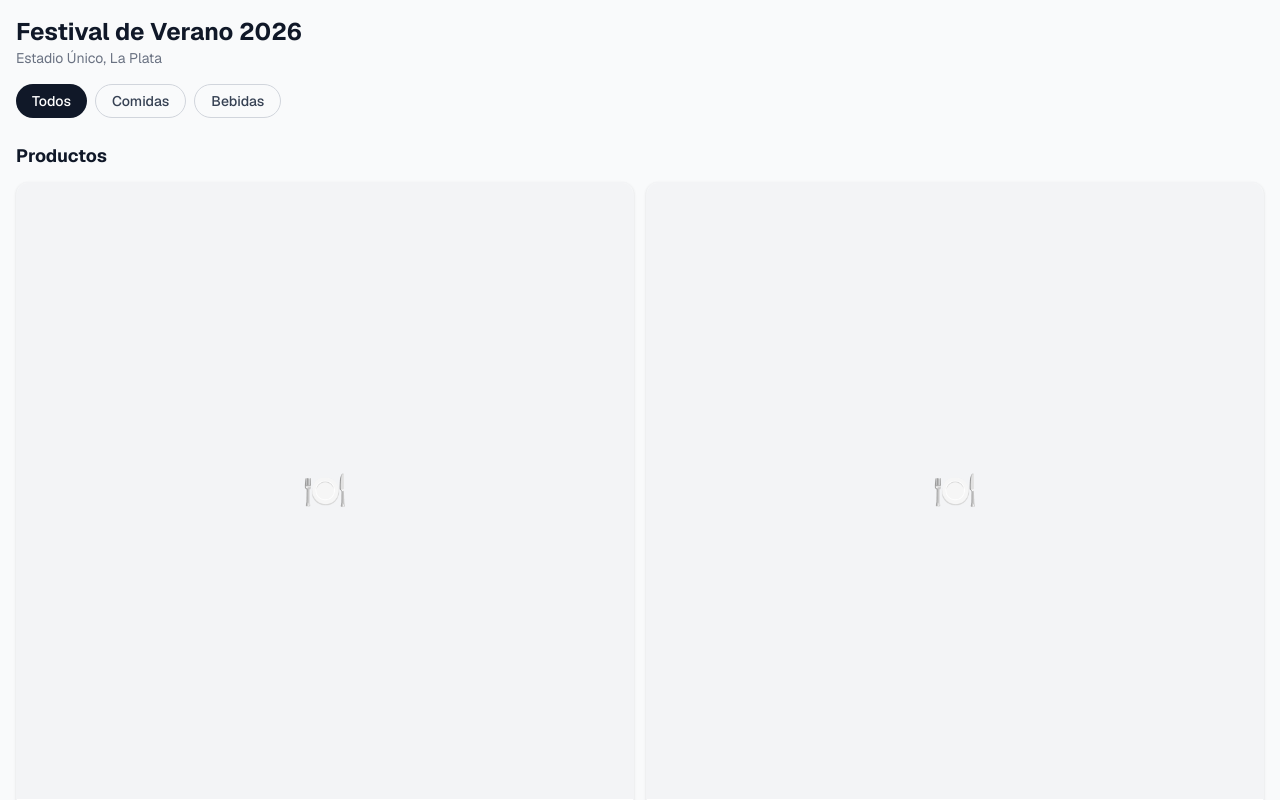
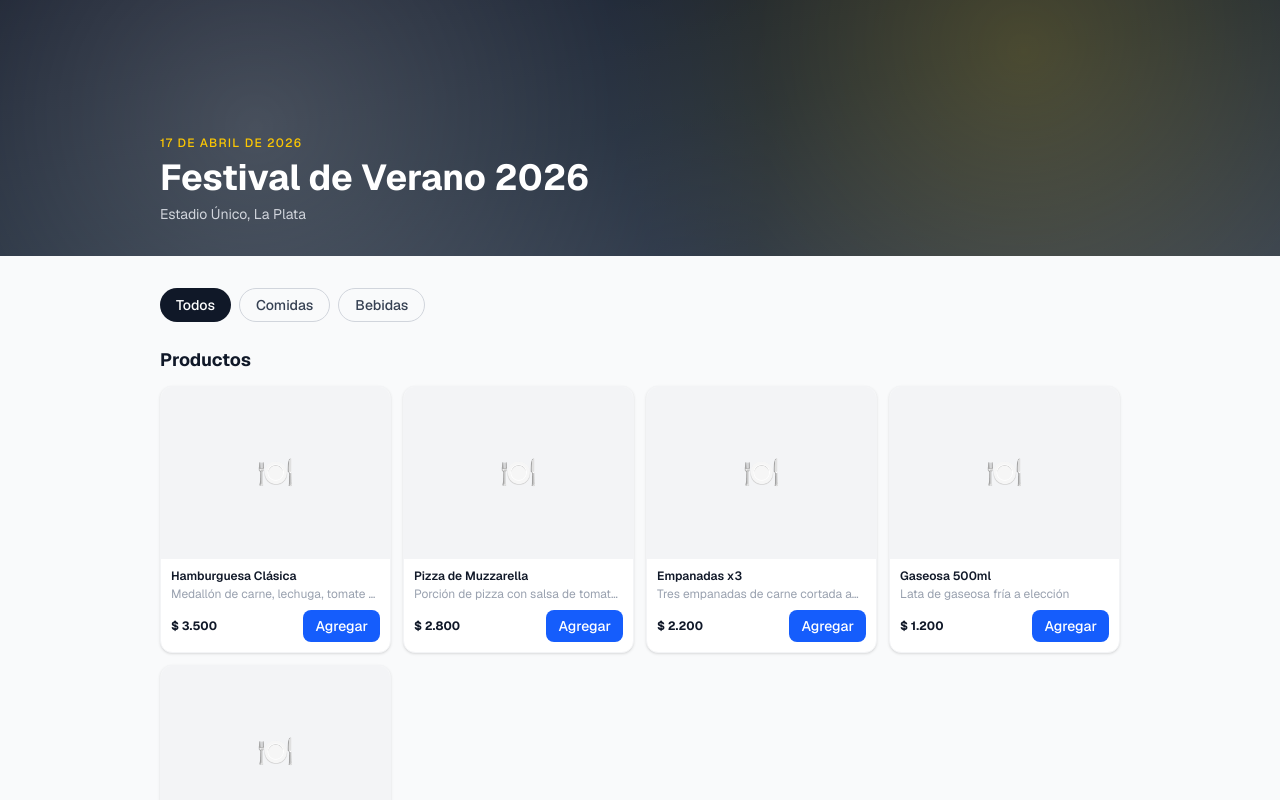
Before and after one commit to nubapaycode/nubapay-frontend, a Next.js app: page /1 in a window 1280 px wide. Shown: the top 800 px of the page. Built offline with nearby package versions, Linux system fonts and the light colour scheme.

Commit message:
feat: redesign catalog with hero banner and 4-column desktop grid

```diff
--- a/app/(buyer)/[eventId]/page.tsx
+++ b/app/(buyer)/[eventId]/page.tsx
@@ -13,7 +13,7 @@ export async function generateMetadata({ params }: CatalogPageProps): Promise<Me
 
 export default function CatalogPage() {
   return (
-    <main className="min-h-screen p-4 pb-32">
+    <main className="min-h-screen pb-32">
       <CatalogView event={mockEvent} />
     </main>
   )
--- a/components/buyer/CatalogSection.tsx
+++ b/components/buyer/CatalogSection.tsx
@@ -7,7 +7,7 @@ export function CatalogSection({ title, children }: CatalogSectionProps) {
   return (
     <section className="mb-8">
       <h2 className="text-lg font-bold mb-3">{title}</h2>
-      <div className="grid grid-cols-2 gap-3">{children}</div>
+      <div className="grid grid-cols-2 md:grid-cols-4 gap-3">{children}</div>
     </section>
   )
 }
--- a/components/buyer/CatalogView.tsx
+++ b/components/buyer/CatalogView.tsx
@@ -29,11 +29,20 @@ export function CatalogView({ event }: CatalogViewProps) {
 
   return (
     <>
-      <div className="mb-4">
-        <h1 className="text-2xl font-bold">{event.name}</h1>
-        <p className="text-sm text-gray-500">{event.venue}</p>
+      {/* Hero */}
+      <div className="relative h-48 md:h-64 bg-gradient-to-br from-gray-900 via-gray-800 to-gray-700 overflow-hidden">
+        <div className="absolute inset-0 opacity-20"
+          style={{ backgroundImage: 'radial-gradient(circle at 20% 50%, #ffffff 0%, transparent 50%), radial-gradient(circle at 80% 20%, #facc15 0%, transparent 40%)' }}
+        />
+        <div className="relative h-full flex flex-col justify-end p-5 md:p-8 max-w-5xl mx-auto">
+          <p className="text-xs font-medium text-yellow-400 uppercase tracking-widest mb-1">{event.date ? new Date(event.date).toLocaleDateString('es-AR', { day: 'numeric', month: 'long', year: 'numeric' }) : ''}</p>
+          <h1 className="text-2xl md:text-4xl font-bold text-white leading-tight">{event.name}</h1>
+          <p className="text-sm text-gray-300 mt-1">{event.venue}</p>
+        </div>
       </div>
 
+      {/* Contenido */}
+      <div className="p-4 md:p-8 max-w-5xl mx-auto">
         <CategoryFilter
           categories={categories}
           active={activeCategory}
@@ -69,6 +78,7 @@ export function CatalogView({ event }: CatalogViewProps) {
             </CatalogSection>
           )}
         </div>
+      </div>
 
       <FloatingCart count={count} total={total} eventId={event.id} />
     </>
--- a/components/buyer/ProductCard.tsx
+++ b/components/buyer/ProductCard.tsx
@@ -15,15 +15,14 @@ interface ProductCardProps {
 export function ProductCard({ product, quantity, onAdd, onUpdateQuantity }: ProductCardProps) {
   return (
     <div className="rounded-xl bg-white border border-gray-100 shadow-sm overflow-hidden flex flex-col">
-      <div className="aspect-square bg-gray-100 flex items-center justify-center">
-        <span className="text-4xl">🍽️</span>
+      <div className="aspect-[4/3] bg-gray-100 flex items-center justify-center">
+        <span className="text-3xl">🍽️</span>
       </div>
-      <div className="p-3 flex flex-col flex-1">
-        <Badge variant="default" className="mb-1 self-start">{product.category}</Badge>
-        <h3 className="font-semibold text-sm leading-tight line-clamp-2">{product.name}</h3>
-        <p className="text-xs text-gray-500 mt-0.5 line-clamp-2 flex-1">{product.description}</p>
+      <div className="p-2.5 flex flex-col flex-1">
+        <h3 className="font-semibold text-xs leading-tight line-clamp-1">{product.name}</h3>
+        <p className="text-xs text-gray-400 mt-0.5 line-clamp-1 flex-1">{product.description}</p>
         <div className="flex items-center justify-between mt-2">
-          <span className="font-bold text-sm">{formatPrice(product.price)}</span>
+          <span className="font-bold text-xs">{formatPrice(product.price)}</span>
           {quantity === 0 ? (
             <Button size="sm" onClick={() => onAdd(product)}>
               Agregar
@@ -37,7 +36,7 @@ export function ProductCard({ product, quantity, onAdd, onUpdateQuantity }: Prod
               >
                 −
               </Button>
-              <span className="w-6 text-center text-sm font-medium">{quantity}</span>
+              <span className="w-5 text-center text-xs font-medium">{quantity}</span>
               <Button
                 size="sm"
                 onClick={() => onUpdateQuantity(product.id, quantity + 1)}
```
Lines whose indentation alone changed are shown as unchanged.
